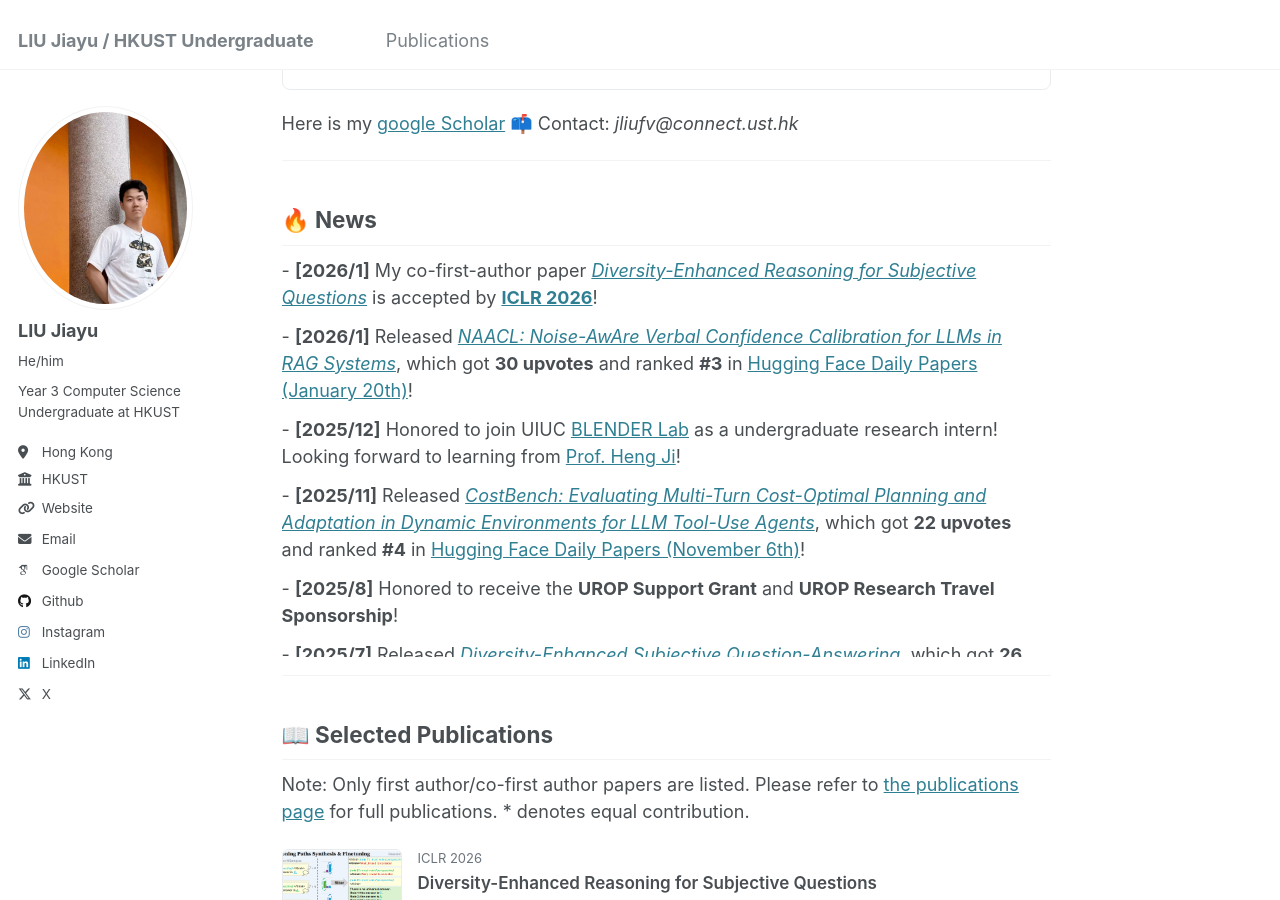
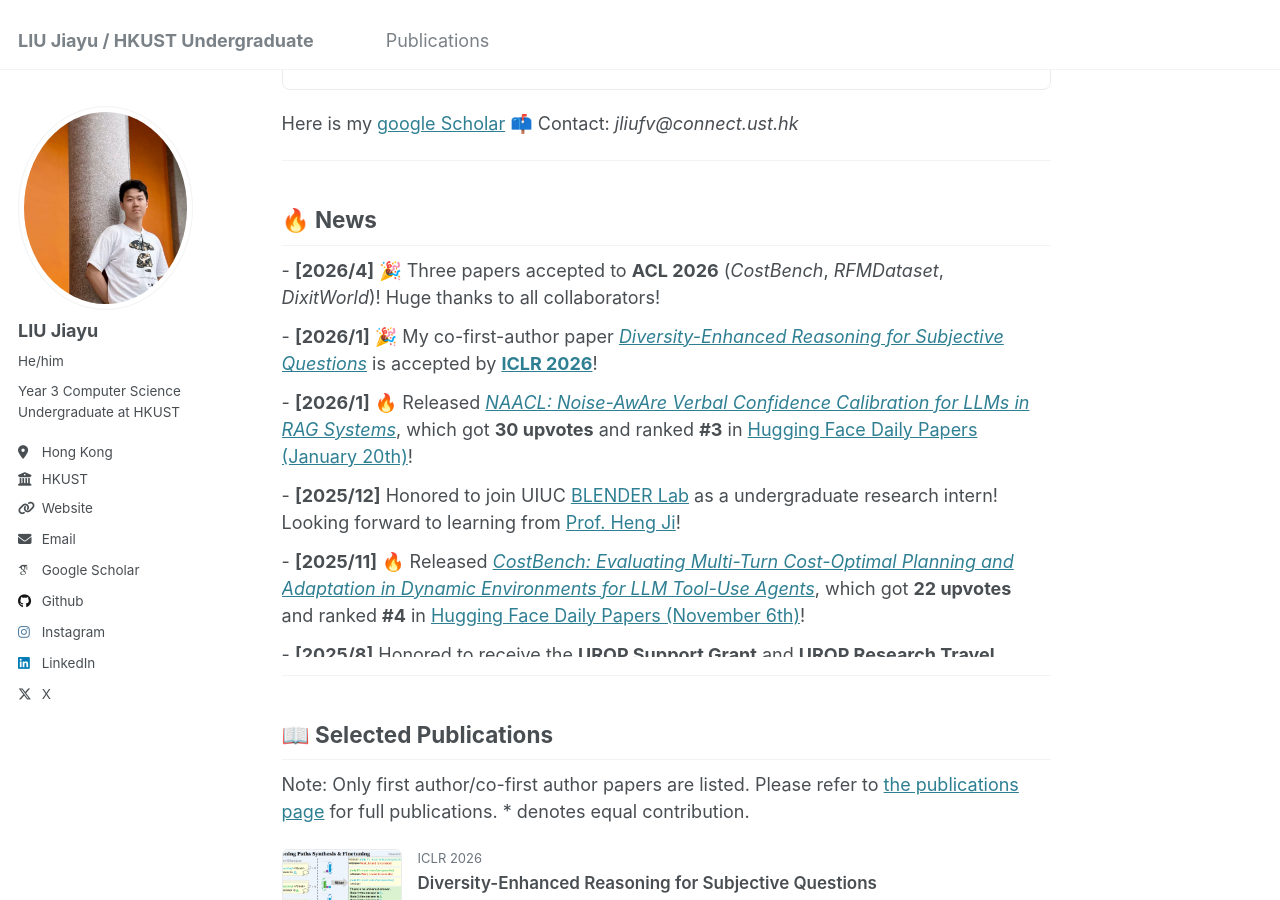
Before and after one commit to JiayuJeff/JiayuJeff.github.io, a Jekyll site: the page built from _pages/about.md, in a window 1280 px wide and 900 px high, scrolled down 1135 px. Built offline with Jekyll 4.4.1, drawn with Linux system fonts in a browser that asks for light colours; some web fonts are replaced.

Commit message:
Update News wording and add celebration emojis

```diff
--- a/_pages/about.md
+++ b/_pages/about.md
@@ -182,17 +182,18 @@ Here is my [google Scholar](https://scholar.google.com/citations?user=PIQxhfMAAA
 </style>
 
 <div class="news-container">
-  <div class="news-item">- <strong>[2026/1]</strong> My co-first-author paper <a href="https://openreview.net/forum?id=1Bf0tToGT1"><em>Diversity-Enhanced Reasoning for Subjective Questions</em></a> is accepted by <a href="https://iclr.cc/"><strong>ICLR 2026</strong></a>!</div>
-  <div class="news-item">- <strong>[2026/1]</strong> Released <a href="https://huggingface.co/papers/2601.11004"><em>NAACL: Noise-AwAre Verbal Confidence Calibration for LLMs in RAG Systems</em></a>, which got <strong>30 upvotes</strong> and ranked <strong>#3</strong> in <a href="https://huggingface.co/papers/date/2026-01-20">Hugging Face Daily Papers (January 20th)</a>!</div>
+  <div class="news-item">- <strong>[2026/4]</strong> 🎉 Three papers accepted to <strong>ACL 2026</strong> (<em>CostBench</em>, <em>RFMDataset</em>, <em>DixitWorld</em>)! Huge thanks to all collaborators!</div>
+  <div class="news-item">- <strong>[2026/1]</strong> 🎉 My co-first-author paper <a href="https://openreview.net/forum?id=1Bf0tToGT1"><em>Diversity-Enhanced Reasoning for Subjective Questions</em></a> is accepted by <a href="https://iclr.cc/"><strong>ICLR 2026</strong></a>!</div>
+  <div class="news-item">- <strong>[2026/1]</strong> 🔥 Released <a href="https://huggingface.co/papers/2601.11004"><em>NAACL: Noise-AwAre Verbal Confidence Calibration for LLMs in RAG Systems</em></a>, which got <strong>30 upvotes</strong> and ranked <strong>#3</strong> in <a href="https://huggingface.co/papers/date/2026-01-20">Hugging Face Daily Papers (January 20th)</a>!</div>
   <div class="news-item">- <strong>[2025/12]</strong> Honored to join UIUC <a href="https://blender.cs.illinois.edu/index.html">BLENDER Lab</a> as a undergraduate research intern! Looking forward to learning from <a href="https://blender.cs.illinois.edu/hengji.html">Prof. Heng Ji</a>!</div>
-  <div class="news-item">- <strong>[2025/11]</strong> Released <a href="https://huggingface.co/papers/2511.02734"><em>CostBench: Evaluating Multi-Turn Cost-Optimal Planning and Adaptation in Dynamic Environments for LLM Tool-Use Agents</em></a>, which got <strong>22 upvotes</strong> and ranked <strong>#4</strong> in <a href="https://huggingface.co/papers/date/2025-11-06">Hugging Face Daily Papers (November 6th)</a>!</div>
+  <div class="news-item">- <strong>[2025/11]</strong> 🔥 Released <a href="https://huggingface.co/papers/2511.02734"><em>CostBench: Evaluating Multi-Turn Cost-Optimal Planning and Adaptation in Dynamic Environments for LLM Tool-Use Agents</em></a>, which got <strong>22 upvotes</strong> and ranked <strong>#4</strong> in <a href="https://huggingface.co/papers/date/2025-11-06">Hugging Face Daily Papers (November 6th)</a>!</div>
   <div class="news-item">- <strong>[2025/8]</strong> Honored to receive the <strong>UROP Support Grant</strong> and <strong>UROP Research Travel Sponsorship</strong>!</div>
-  <div class="news-item">- <strong>[2025/7]</strong> Released <a href="https://huggingface.co/papers/2507.20187"><em>Diversity-Enhanced Subjective Question-Answering</em></a>, which got <strong>26 upvotes</strong> and ranked <strong>#8</strong> in <a href="https://huggingface.co/papers/date/2025-07-29">Hugging Face Daily Papers (July 29th)</a>!</div>
+  <div class="news-item">- <strong>[2025/7]</strong> 🔥 Released <a href="https://huggingface.co/papers/2507.20187"><em>Diversity-Enhanced Subjective Question-Answering</em></a>, which got <strong>26 upvotes</strong> and ranked <strong>#8</strong> in <a href="https://huggingface.co/papers/date/2025-07-29">Hugging Face Daily Papers (July 29th)</a>!</div>
   <div class="news-item">- <strong>[2025/7]</strong> Will join <a href="https://illinois.edu/">University of Illinois Urbana-Champaign</a> as an <strong>exchange undergraduate student in Spring 2026</strong>!</div>
-  <div class="news-item">- <strong>[2025/5]</strong> My first-author paper <a href="https://arxiv.org/abs/2505.24778"><em>Revisiting Epistemic Markers in Confidence Estimation</em></a> is <strong>accepted to <a href="https://2025.aclweb.org/">ACL 2025 Main</a>!</strong> Sincere gratitude to all my collaborators!</div>
+  <div class="news-item">- <strong>[2025/5]</strong> 🎉 My first-author paper <a href="https://arxiv.org/abs/2505.24778"><em>Revisiting Epistemic Markers in Confidence Estimation</em></a> is <strong>accepted to <a href="https://2025.aclweb.org/">ACL 2025 Main</a>!</strong> Sincere gratitude to all my collaborators!</div>
   <div class="news-item">- <strong>[2025/2]</strong> Honored to join HKUST <a href="https://mayrfung.github.io/group/">RenAI Lab</a> as a undergraduate research intern! Looking forward to learning from <a href="https://mayrfung.github.io/">Prof. Yiren Fung</a>!</div>
   <div class="news-item">- <strong>[2025/1]</strong> Honored to receive <strong>HKIE Scholarship 2024/25!</strong></div>
-  <div class="news-item">- <strong>[2024/10]</strong> My co-first-author paper <a href="https://aclanthology.org/2024.fever-1.14/"><em>GProofT</em></a> is accepted by <a href="https://fever.ai/2024/workshop.html"><strong>The Seventh FEVER Workshop</strong></a>!</div>
+  <div class="news-item">- <strong>[2024/10]</strong> 🎉 My co-first-author paper <a href="https://aclanthology.org/2024.fever-1.14/"><em>GProofT</em></a> is accepted by <a href="https://fever.ai/2024/workshop.html"><strong>The Seventh FEVER Workshop</strong></a>!</div>
   <div class="news-item">- <strong>[2024/9]</strong> Honored to receive <strong>The Joseph Lau Luen Hung Charitable Trust Scholarship 2024/25!</strong></div>
   <div class="news-item">- <strong>[2024/6]</strong> Traveled to <a href="https://cuni.cz/UKEN-1.html">Charles University</a> in Prague for summer exchange! Wonderful experience — loved everything there 🥰</div>
   <div class="news-item">- <strong>[2024/6]</strong> Honored to join HKUST <a href="https://github.com/HKUST-KnowComp">KnowComp Group</a> as a undergraduate research intern! Looking forward to learning from <a href="https://www.cse.ust.hk/~yqsong/">Prof. Yangqiu Song</a>!</div>
```
